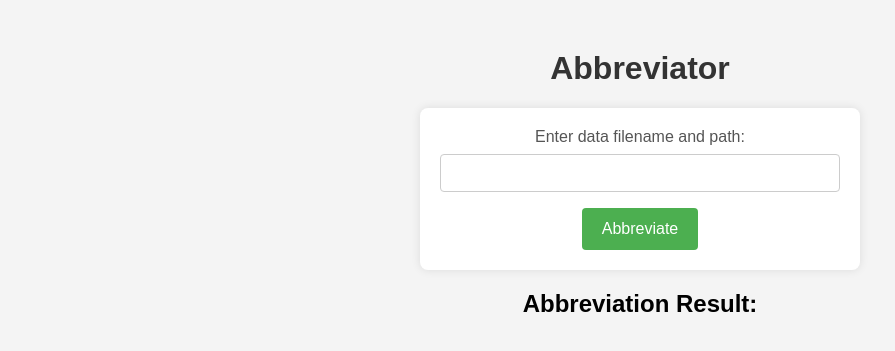
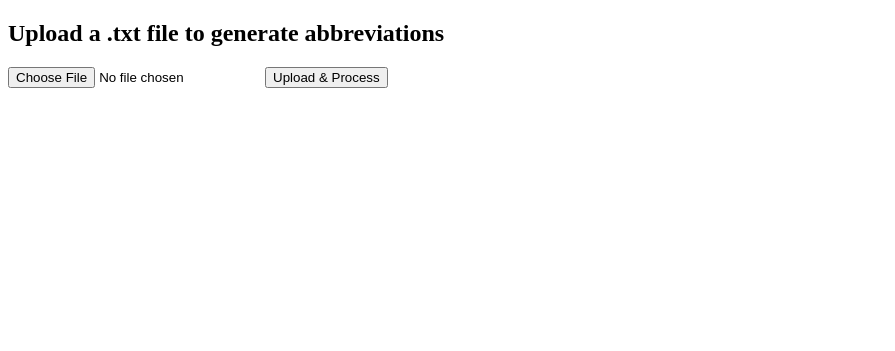
Before and after one commit to YashashTV01/Python-Assignment-1-word-abbreviation-, a Flask app: page / in a window 1280 px wide. Shown: the top 351 px of the page, without its empty margins (0-895 px from the left). Run offline with Flask 3, Linux system fonts and the light colour scheme; parts of the project's set-up code (start-up, migrations or seed data) failed here and were passed over.

Commit message:
Update index.html

```diff
--- a/wordabbreviator/templates/index.html
+++ b/wordabbreviator/templates/index.html
@@ -2,109 +2,13 @@
 <html lang="en">
 <head>
     <meta charset="UTF-8">
-    <meta http-equiv="X-UA-Compatible" content="IE=edge">
-    <meta name="viewport" content="width=device-width, initial-scale=1.0">
-    <title>Abbreviator</title>
-
-    <style>
-        body {
-            font-family: 'Arial', sans-serif;
-            background-color: #f4f4f4;
-            text-align: center;
-            margin: 50px;
-        }
-
-        h1 {
-            color: #333;
-        }
-
-        form {
-            max-width: 400px;
-            margin: 0 auto;
-            background-color: #fff;
-            padding: 20px;
-            border-radius: 8px;
-            box-shadow: 0 0 10px rgba(0, 0, 0, 0.1);
-        }
-
-        label {
-            display: block;
-            font-size: 16px;
-            margin-bottom: 8px;
-            color: #555;
-        }
-
-        input {
-            width: 100%;
-            padding: 10px;
-            margin-bottom: 16px;
-            font-size: 14px;
-            border: 1px solid #ccc;
-            border-radius: 4px;
-            box-sizing: border-box;
-        }
-
-        button {
-            padding: 12px 20px;
-            font-size: 16px;
-            cursor: pointer;
-            background-color: #4CAF50;
-            color: #fff;
-            border: none;
-            border-radius: 4px;
-        }
-
-        #result-section {
-            margin-top: 20px;
-            display: flex;
-            justify-content: center;
-        }
-
-        #result-column {
-            margin-bottom: 20px;
-            text-align: left;
-        }
-    </style>
+    <title>Word Abbreviation Tool</title>
 </head>
 <body>
-    <h1>Abbreviator</h1>
-
-    <form id="abbreviate-form" action="/process" method="post">
-        <label for="path">Enter data filename and path:</label>
-        <input type="text" name="path" required>
-        <button type="submit">Abbreviate</button>
+    <h2>Upload a .txt file to generate abbreviations</h2>
+    <form method="POST" action="/upload" enctype="multipart/form-data">
+        <input type="file" name="file" accept=".txt" required>
+        <button type="submit">Upload & Process</button>
     </form>
-    <h2>Abbreviation Result:</h2>
-    <section id="result-section" style="display:none;">
-        <div id="result-column"></div>
-    </section>
-    <script>
-        document.getElementById('abbreviate-form').addEventListener('submit', function (event) {
-            event.preventDefault();
-            var formData = new FormData(event.target);
-            fetch(event.target.action, {
-                method: 'POST',
-                body: formData
-            })
-            .then(response => response.json())
-            .then(data => {
-                document.getElementById('result-section').style.display = 'flex';
-                displayResult(data.result);
-            })
-            .catch(error => console.error('Error:', error));
-        });
-        function displayResult(result) {
-            var resultDiv = document.getElementById('result-column');
-            resultDiv.innerHTML = '';
-            var lines = result.split('\n');
-            for (var i = 0; i < lines.length; i += 2) {
-                var originalName = lines[i];
-                var abbreviation = lines[i + 1];
-                var pairDiv = document.createElement('div');
-                pairDiv.textContent = originalName + ' - ' + abbreviation;
-                resultDiv.appendChild(pairDiv);
-            }
-        }
-    </script>
 </body>
 </html>
```
